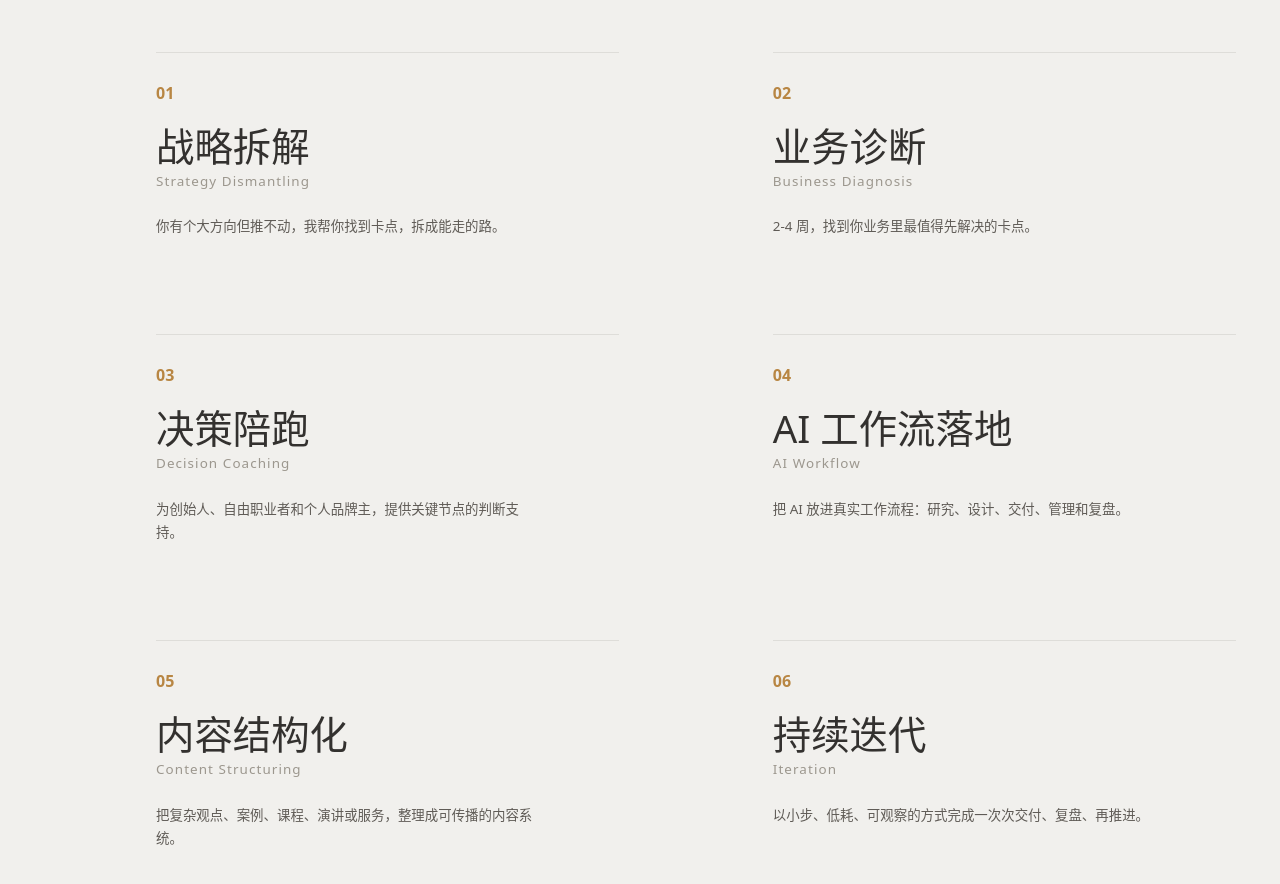
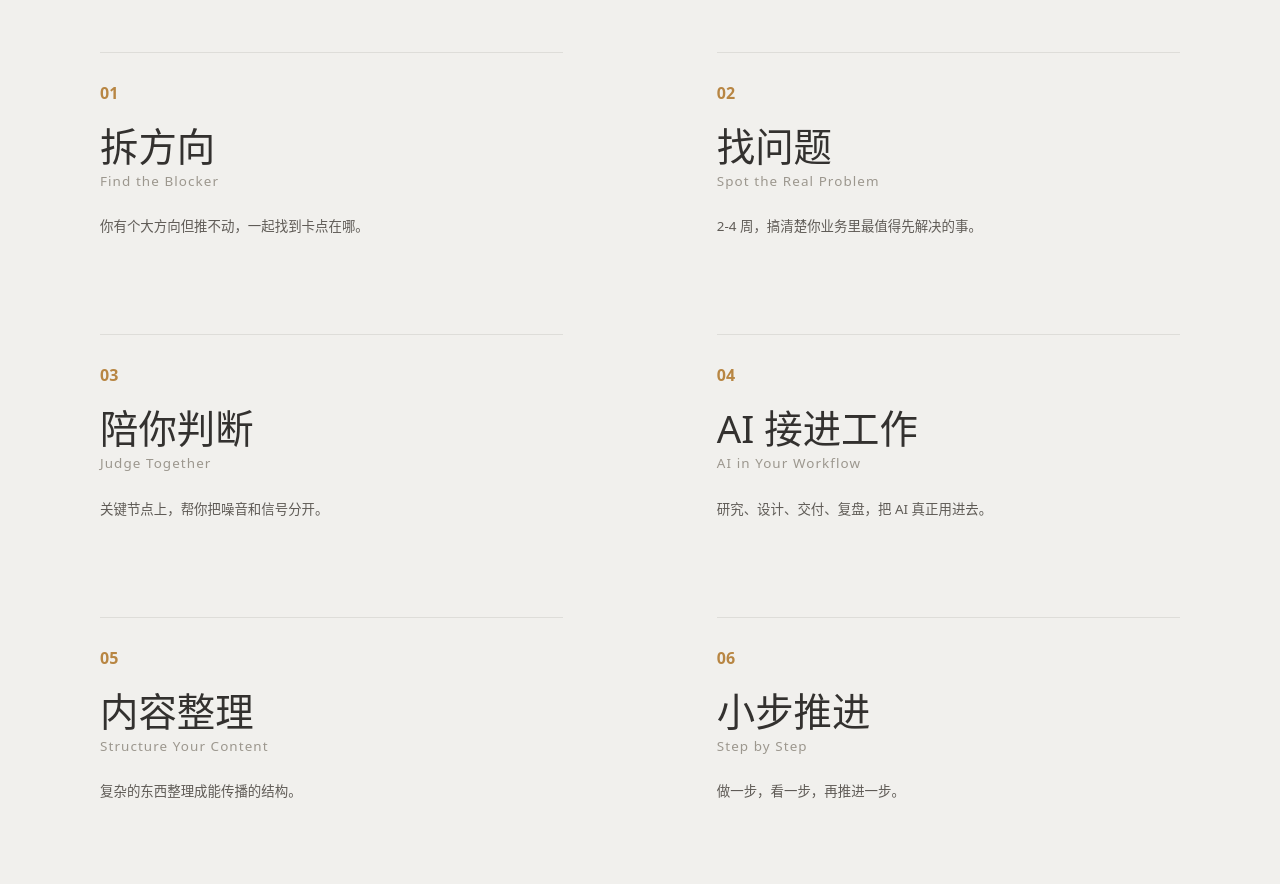
Before and after one commit to solozed-lab/opc, an Astro site: page / in a window 1280 px wide. Shown: the part 2620-3504 px from the top of the page. Built offline with nearby package versions, Linux system fonts and the light colour scheme; Astro itself is replaced by a stand-in of ours.

Commit message:
fix: services — conversational copy + centered grid
Copy: consulting jargon → one person talking about what he does
- 战略拆解 → 拆方向
- 业务诊断 → 找问题
- 决策陪跑 → 陪你判断
- AI 工作流落地 → AI 接进工作
- 内容结构化 → 内容整理
- 持续迭代 → 小步推进

Layout: margin-left: auto → margin: 0 auto (centered)

```diff
--- a/src/pages/index.astro
+++ b/src/pages/index.astro
@@ -29,12 +29,12 @@ const frameworkCards = [
 ];
 
 const services = [
-  ["01", "战略拆解", "Strategy Dismantling", "你有个大方向但推不动，我帮你找到卡点，拆成能走的路。"],
-  ["02", "业务诊断", "Business Diagnosis", "2-4 周，找到你业务里最值得先解决的卡点。"],
-  ["03", "决策陪跑", "Decision Coaching", "为创始人、自由职业者和个人品牌主，提供关键节点的判断支持。"],
-  ["04", "AI 工作流落地", "AI Workflow", "把 AI 放进真实工作流程：研究、设计、交付、管理和复盘。"],
-  ["05", "内容结构化", "Content Structuring", "把复杂观点、案例、课程、演讲或服务，整理成可传播的内容系统。"],
-  ["06", "持续迭代", "Iteration", "以小步、低耗、可观察的方式完成一次次交付、复盘、再推进。"],
+  ["01", "拆方向", "Find the Blocker", "你有个大方向但推不动，一起找到卡点在哪。"],
+  ["02", "找问题", "Spot the Real Problem", "2-4 周，搞清楚你业务里最值得先解决的事。"],
+  ["03", "陪你判断", "Judge Together", "关键节点上，帮你把噪音和信号分开。"],
+  ["04", "AI 接进工作", "AI in Your Workflow", "研究、设计、交付、复盘，把 AI 真正用进去。"],
+  ["05", "内容整理", "Structure Your Content", "复杂的东西整理成能传播的结构。"],
+  ["06", "小步推进", "Step by Step", "做一步，看一步，再推进一步。"],
 ];
 ---
 
--- a/src/styles/global.css
+++ b/src/styles/global.css
@@ -495,7 +495,7 @@ h1 {
   column-gap: clamp(64px, 12vw, 230px);
   row-gap: 82px;
   max-width: 1080px;
-  margin-left: auto;
+  margin: 0 auto;
 }
 
 .service-card {
@@ -854,7 +854,7 @@ h1 {
   }
 
   .service-grid {
-    margin-left: 0;
+    row-gap: 46px;
   }
 
   .location {
```
